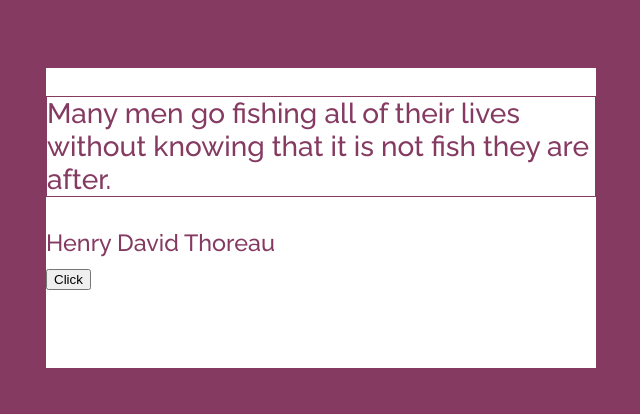
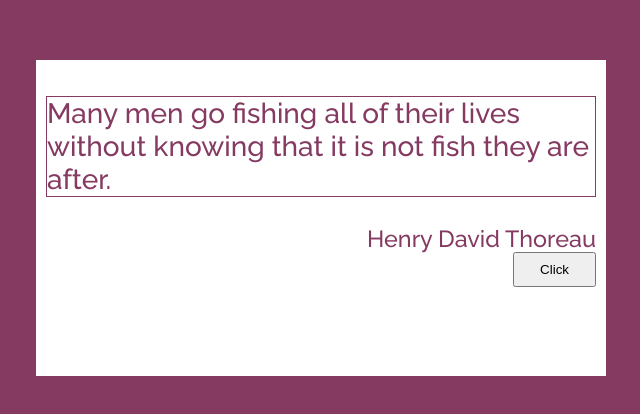
Before and after one commit to Shollytemmy/FCC_RANDOM_QUOTE, a React (Vite) app: page / in a window 1280 px wide. Shown: the part 182-596 px from the top of the page, without its empty margins (319-959 px from the left). Built offline with nearby package versions, Linux system fonts and the light colour scheme.

Commit message:
Random Quote: styling the QuoteBoard

```diff
--- a/Components/Quote.scss
+++ b/Components/Quote.scss
@@ -14,13 +14,24 @@ $textColor: #000;
    min-height: 300px;
     background-color: $primar-color;
     color: $textColor;
+    padding: 8px 10px;
 
     .content{
       border: 1px solid;
       min-height: 96px;
     }
-    .btn{
-      margin-bottom: 2.5rem;
+    .btn-div {
+      display: flex;
+      justify-content: flex-end;
+      .btn {
+          margin-bottom: 2.5rem;
+          padding: 8px 25px;
+        }
+    }
+
+    .authur{
+      display: flex;
+      justify-content: flex-end;
     }
 
    }
--- a/Components/QuoteBoard.jsx
+++ b/Components/QuoteBoard.jsx
@@ -11,8 +11,8 @@ import "./Quote.scss"
             <small>{authur}</small>
 
             </div>
-            <div className="btn">
-              <button onClick={getRandomQuote}>Click</button>
+            <div className="btn-div">
+              <button onClick={getRandomQuote} className="btn">Click</button>
             </div>
 
 
```
